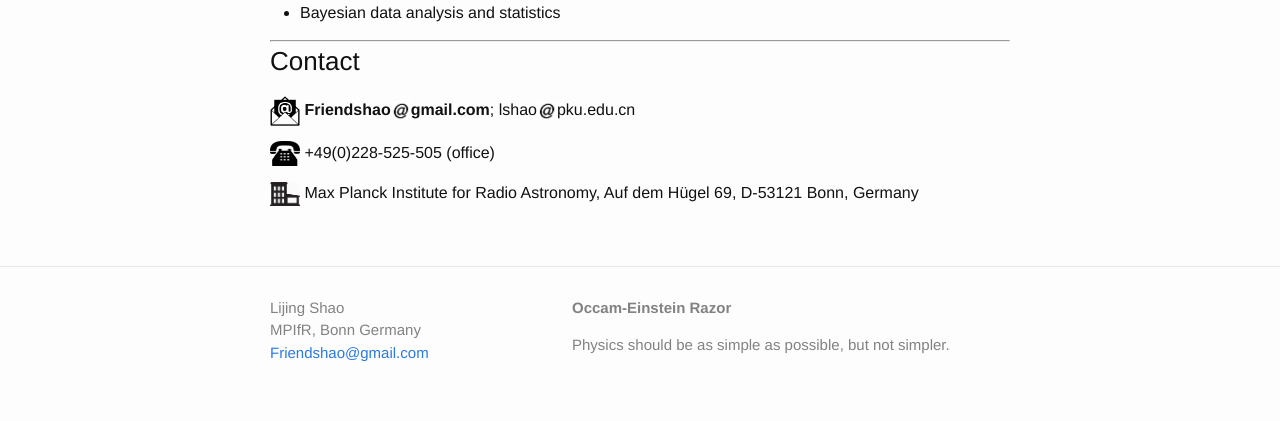
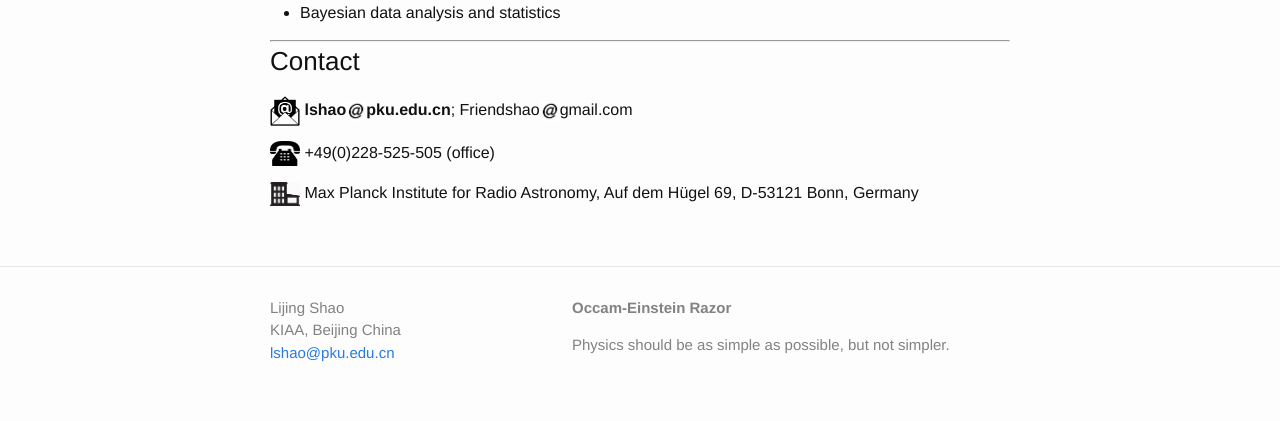
Before and after one commit to Friendshao/Friendshao.github.io, a Jekyll site: the page built from about/about.md, in a window 1280 px wide. Shown: the part 684-1105 px from the top of the page. Built offline with Jekyll 4.4.1, drawn with Linux system fonts in a browser that asks for light colours.

Commit message:
update email

```diff
--- a/_config.yml
+++ b/_config.yml
@@ -7,8 +7,8 @@
 
 # Site settings
 title: 				Lijing Shao
-institute:          MPIfR, Bonn Germany
-email: 				Friendshao@gmail.com
+institute:          KIAA, Beijing China
+email: 				lshao@pku.edu.cn
 encoding:			utf-8
 
 description: > # this means to ignore newlines until "baseurl:"
--- a/about/about.md
+++ b/about/about.md
@@ -42,9 +42,9 @@ Institute)](http://www.aei.mpg.de/) in Potsdam, Germany.
 ### Contact
 
 
-<img src="email.png" width="30"> **Friendshao**<img src="at.jpg"
-width="20">**gmail.com**; lshao<img src="at.jpg"
-width="20">pku.edu.cn
+<img src="email.png" width="30"> **lshao**<img src="at.jpg"
+width="20">**pku.edu.cn**; Friendshao<img src="at.jpg"
+width="20">gmail.com
 
 <img src="phone.png" width="30"> +49(0)228-525-505 (office)
 
```
